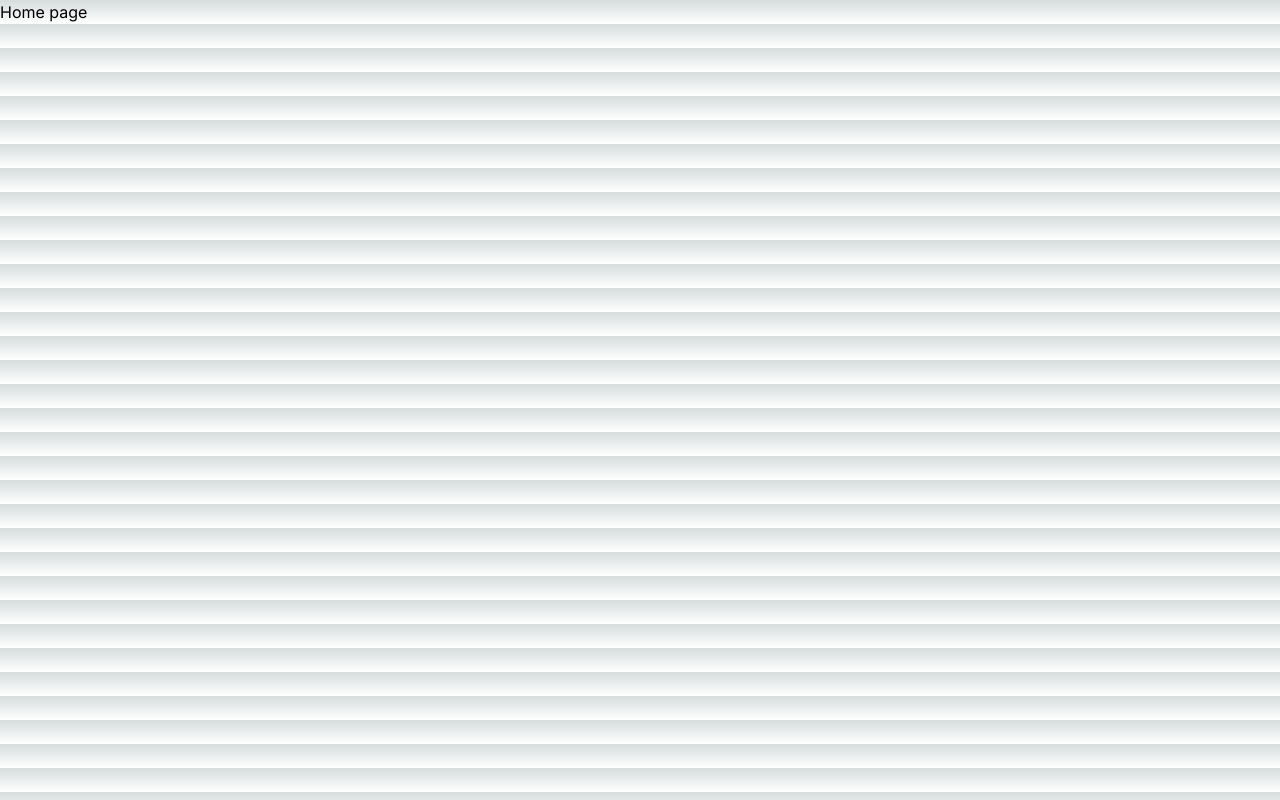
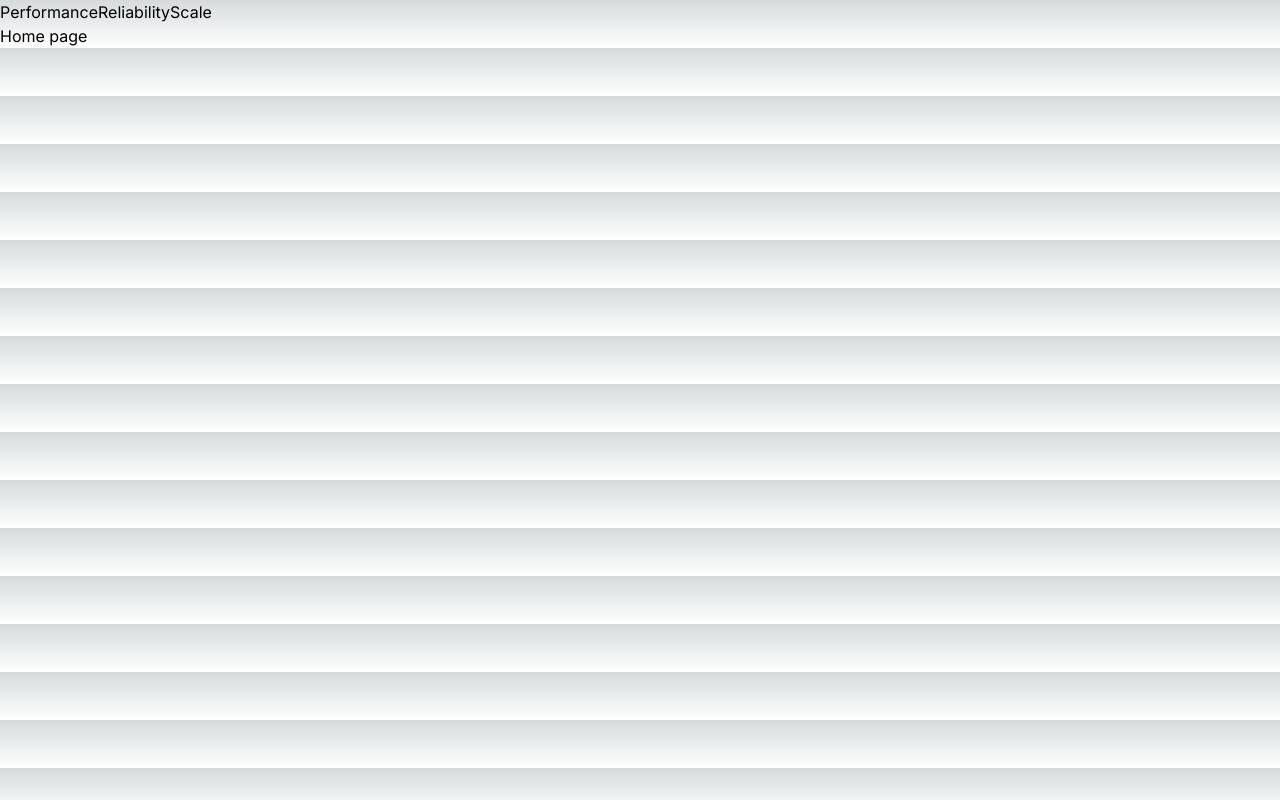
Before and after one commit to itsbrittaleigh/nextjs-routing, a Next.js app: page / in a window 1280 px wide. Built offline with nearby package versions, Linux system fonts and the light colour scheme.

Commit message:
:sparkles: adding header with links to home page

```diff
--- a/src/app/page.tsx
+++ b/src/app/page.tsx
@@ -2,6 +2,15 @@ import Link from 'next/link';
 
 export default function Home() {
   return (
-    <p>Home page</p>
+    <>
+      <header>
+        <nav>
+          <Link href="/performance">Performance</Link>
+          <Link href="/reliability">Reliability</Link>
+          <Link href="/scale">Scale</Link>
+        </nav>
+      </header>
+      <p>Home page</p>
+    </>
   );
 }
```
